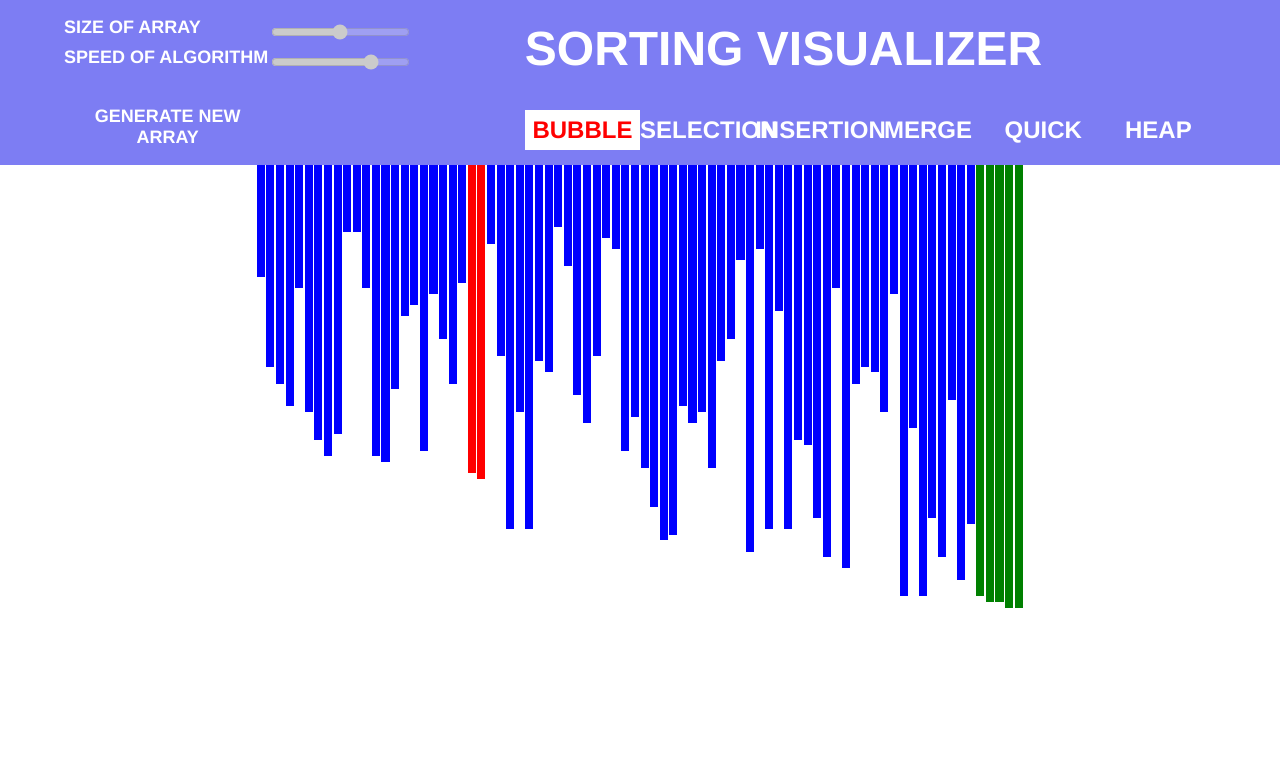
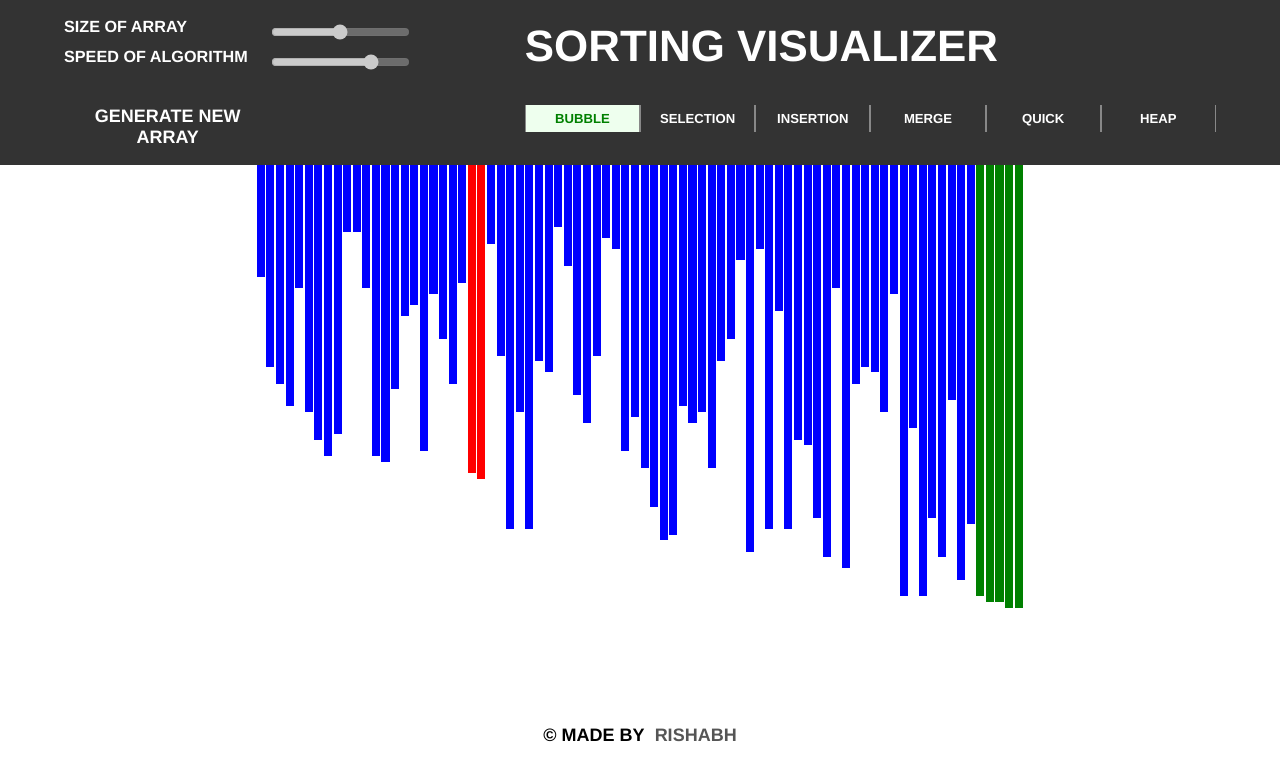
Before and after one commit to rishabh-kumarr/sortingvisualizer, a plain HTML site: page index.html in a window 1280 px wide. Both pictures are taken after a click on the button "BUBBLE". Drawn offline with Linux system fonts and the light colour scheme.

Commit message:
Fixed a minor issue

```diff
--- a/css/style.css
+++ b/css/style.css
@@ -11,7 +11,8 @@ EMAIL: THISISRISHABHKUMAR@GMAIL.COM */
 }
 
 nav {
-	background: rgb(125, 125, 243);
+	flex:1;
+	background:#333;
 	color: white;
 	display: -ms-grid;
 	display: grid;
@@ -52,7 +53,7 @@ nav .arrayInputs #arr_generate {
 
 nav .arrayInputs #arr_generate:hover {
 	cursor: pointer;
-	background: rgb(149, 243, 125);
+	background: rgb(129, 138, 218);
 }
 
 nav .header_right {
@@ -87,10 +88,12 @@ nav .header_right .algos button {
 	outline: none;
 	padding: 5% 0%;
 	font-size: x-large;
+	border-left: 1px solid #888;
+	border-right: 1px solid #888;
 }
 
 nav .header_right .algos button:hover {
-	background: rgb(149, 243, 125);
+	background: rgb(129, 138, 218);
 	cursor: pointer;
 }
 
@@ -105,8 +108,8 @@ nav .header_right .algos .button_locked:hover {
 }
 
 nav .header_right .algos .button_selected {
-	background: white;
-	color: red;
+	background: #efef;
+	color: green;
 }
 
 nav .header_right .algos .button_selected:hover {
@@ -115,7 +118,7 @@ nav .header_right .algos .button_selected:hover {
 }
 
 nav .header_right .algos .button_notselected:hover {
-	background: rgb(149, 243, 125);
+	background: rgb(129, 138, 218);
 	cursor: pointer;
 }
 
@@ -142,17 +145,29 @@ section #containertwo {
 	padding: 20%;
 }
 
+footer {
+	text-align: center;
+}
+
+footer a{
+	text-decoration: none;
+	color: #555;
+}
+
 .hide {
 	display: none;
 }
 
-@media(max-width:480px){
-	html{
-		orientation: landscape;
+@media(orientation:landscape){
+	p{
+		font-size:0.9rem;
 	}
-	/* nav .header_right .algos button{
-		font-size:0.7rem;
-	} */
+	nav .header_right .algos button{
+		font-size:0.73rem;
+	}
+	nav .header_right .nav-heading{
+		font-size:2.44rem
+	}
 }
 
 /* MADE BY: RISHABH KUMAR,
--- a/index.html
+++ b/index.html
@@ -48,7 +48,7 @@
 						<button>Insertion</button>
 						<button>Merge</button>
 						<button>Quick</button>
-						<button >Heap</button>
+						<button>Heap</button>
 					</div>
 				</div>
 			</nav>
@@ -62,11 +62,10 @@
 			<div id="containertwo"></div>
 		</section>
 
-		<footer></footer>
-
-		<!-- <script src="https://code.jquery.com/jquery-3.5.1.slim.min.js" integrity="sha384-DfXdz2htPH0lsSSs5nCTpuj/zy4C+OGpamoFVy38MVBnE+IbbVYUew+OrCXaRkfj" crossorigin="anonymous"></script> -->
-		<!-- <script src="https://cdn.jsdelivr.net/npm/popper.js@1.16.1/dist/umd/popper.min.js" integrity="sha384-9/reFTGAW83EW2RDu2S0VKaIzap3H66lZH81PoYlFhbGU+6BZp6G7niu735Sk7lN" crossorigin="anonymous"></script> -->
-		<!-- <script src="https://stackpath.bootstrapcdn.com/bootstrap/4.5.2/js/bootstrap.min.js" integrity="sha384-B4gt1jrGC7Jh4AgTPSdUtOBvfO8shuf57BaghqFfPlYxofvL8/KUEfYiJOMMV+rV" crossorigin="anonymous"></script> -->
+		<footer>
+			&#169; Made By&nbsp;
+			<a href="https://www.linkedin.com/in/rishabh-kumar-6b54881a4">RISHABH</a>
+		</footer>
 
 		<script src="./scripts/main.js"></script>
 		<script src="./scripts/visualizations.js"></script>
```
